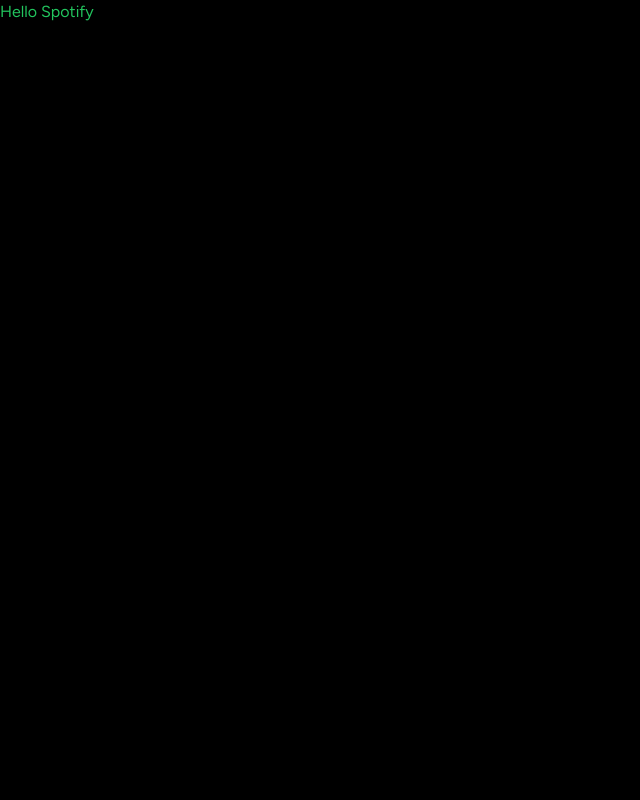
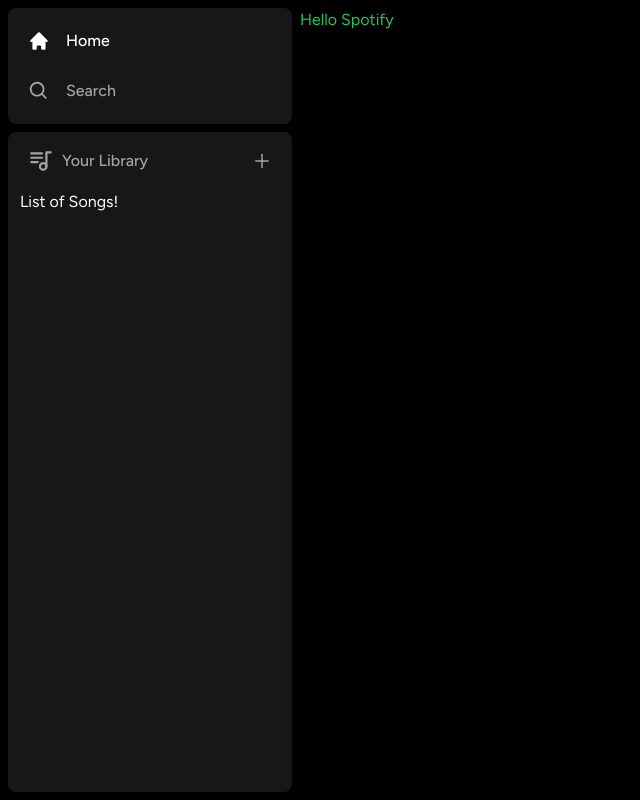
Before and after one commit to ricardodiasdev/spotify-clone, a Next.js app: page / in a window 1280 px wide. Shown: the whole page, without its empty margins (0-640 px from the left). Built offline with nearby package versions, Linux system fonts and the light colour scheme.

Commit message:
Implementando Sidebar no layout

```diff
--- a/app/layout.tsx
+++ b/app/layout.tsx
@@ -1,3 +1,4 @@
+import Sidebar from "@/components/Sidebar";
 import "./globals.css";
 import { Figtree } from "next/font/google";
 
@@ -15,7 +16,11 @@
 }) {
   return (
     <html lang="en">
-      <body className={font.className}>{children}</body>
+      <body className={font.className}>
+        <Sidebar>
+          {children}
+        </Sidebar>
+      </body>
     </html>
   );
 }
```
